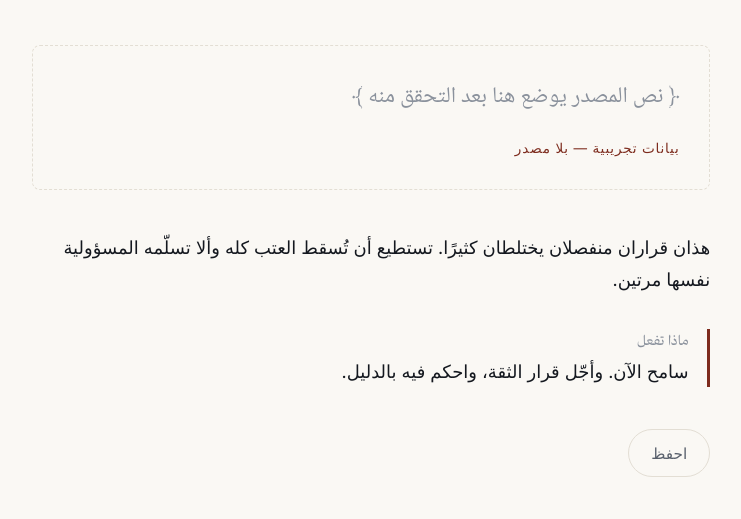
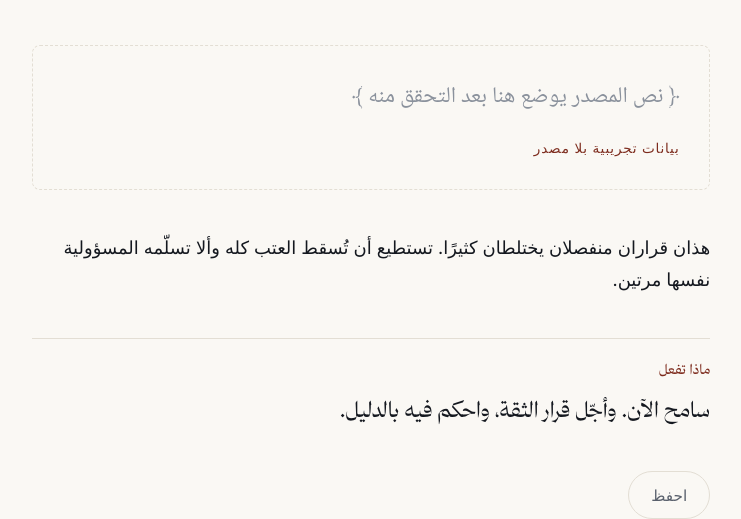
Before and after one commit to SEIFSEIF4/uswah, a Next.js app in the folder web/: page /ar/a-friend-let-me-down in a window 1280 px wide. Shown: the part 681-1200 px from the top of the page, without its empty margins (269-1010 px from the left). Built offline with nearby package versions, Linux system fonts and the light colour scheme; no server answers.

Commit message:
docs: Nawiya, Qalam, Thmanyah and Motqen reference; drop em dashes and accent bar

```diff
--- a/web/app/[locale]/[slug]/page.tsx
+++ b/web/app/[locale]/[slug]/page.tsx
@@ -25,7 +25,7 @@ export async function generateMetadata({
   const s = situationBySlug(slug);
   if (!s) return {};
   return {
-    title: `${s[locale].title} — Uswah`,
+    title: `${s[locale].title} · Uswah`,
     description: s[locale].summary,
     alternates: {
       canonical: `/${locale}/${slug}`,
--- a/web/app/[locale]/layout.tsx
+++ b/web/app/[locale]/layout.tsx
@@ -57,14 +57,14 @@ const copy = {
     quotes: "Sayings",
     search: "Search",
     saved: "Saved",
-    sample: "Sample data — layout preview only. No source here is verified.",
+    sample: "Sample data. Layout preview only, and no source here is verified.",
   },
   ar: {
     home: "أسوة",
     quotes: "مقولات",
     search: "بحث",
     saved: "المحفوظات",
-    sample: "بيانات تجريبية — لمعاينة التصميم فقط. لا مصدر هنا مُتحقَّق منه.",
+    sample: "بيانات تجريبية لمعاينة التصميم فقط. لا مصدر هنا مُتحقَّق منه.",
   },
 } as const;
 
--- a/web/app/globals.css
+++ b/web/app/globals.css
@@ -372,12 +372,20 @@ h1, h2, h3, .display {
 
 .prose p { font-size: 1.06rem; line-height: 1.75; margin: 0 0 1.1rem; }
 
+/* The takeaway is the sentence people screenshot, so it is set as a pulled statement
+   rather than a callout: a hairline above it, the label small, the text a size up. */
 .takeaway {
-  margin: 2rem 0 0;
-  padding-inline-start: 1.1rem;
-  border-inline-start: 3px solid var(--accent);
-  font-size: 1.06rem;
-  line-height: 1.65;
+  margin: 2.5rem 0 0;
+  padding-top: 1.1rem;
+  border-top: 1px solid var(--rule);
+  font-family: var(--font-display), Georgia, serif;
+  font-size: 1.3rem;
+  line-height: 1.5;
+  text-wrap: pretty;
+}
+[dir="rtl"] .takeaway {
+  font-family: var(--font-display-ar), var(--font-arabic), serif;
+  line-height: 1.75;
 }
 .takeaway span {
   display: block;
@@ -385,8 +393,8 @@ h1, h2, h3, .display {
   font-size: .7rem;
   letter-spacing: .14em;
   text-transform: uppercase;
-  color: var(--faint);
-  margin-bottom: .3rem;
+  color: var(--accent);
+  margin-bottom: .5rem;
 }
 [dir="rtl"] .takeaway span {
   font-family: var(--font-arabic), sans-serif;
--- a/web/lib/mock/quotes.ts
+++ b/web/lib/mock/quotes.ts
@@ -18,7 +18,7 @@ export const GRADES: Record<Grade, { en: string; ar: string; storable: boolean }
   quran: { en: "Quran", ar: "قرآن", storable: true },
   sahih: { en: "Sahih", ar: "صحيح", storable: true },
   hasan: { en: "Hasan", ar: "حسن", storable: false },
-  disputed: { en: "Disputed — verify", ar: "محل خلاف — يحتاج تحققًا", storable: false },
+  disputed: { en: "Disputed, verify", ar: "محل خلاف، يحتاج تحققًا", storable: false },
   historical: { en: "Historical account", ar: "واقعة تاريخية", storable: false },
 };
 
@@ -35,14 +35,14 @@ export type Quote = {
 };
 
 const NO_SOURCE = {
-  label: { en: "Sample data — no source attached", ar: "بيانات تجريبية — بلا مصدر" },
+  label: { en: "Sample data, no source attached", ar: "بيانات تجريبية بلا مصدر" },
   placeholder: true,
 };
 
 export const QUOTES: Quote[] = [
   {
     slug: "teach-a-man-to-fish",
-    saying: "Don't give me a fish — teach me how to fish.",
+    saying: "Don't give me a fish. Teach me how to fish.",
     grade: "sahih",
     situation: "asked-for-money-again",
     source: {
@@ -54,13 +54,13 @@ export const QUOTES: Quote[] = [
       angle:
         "The rope and the firewood, rather than the fish: work that preserves a person's dignity is put above asking, whatever the answer to the asking would have been.",
       closeness:
-        "Close, and not identical. The proverb is about capability. The hadith is about dignity — a different reason for the same advice.",
+        "Close, and not identical. The proverb is about capability. The hadith is about dignity: a different reason for the same advice.",
     },
     ar: {
       angle:
         "الحبل والحطب بدل السمكة: عملٌ يحفظ ماء وجه صاحبه مقدَّمٌ على السؤال، مهما كان جواب السؤال.",
       closeness:
-        "قريب وليس مطابقًا. المَثل عن القدرة، والحديث عن الكرامة — سببان مختلفان لنصيحة واحدة.",
+        "قريب وليس مطابقًا. المَثل عن القدرة، والحديث عن الكرامة، وهما سببان مختلفان لنصيحة واحدة.",
     },
   },
   {
@@ -70,7 +70,7 @@ export const QUOTES: Quote[] = [
     source: NO_SOURCE,
     en: {
       angle:
-        "The better-known hadith runs the other way — deeds are judged by intention — which makes the pairing interesting rather than neat.",
+        "The better-known hadith runs the other way. Deeds are judged by intention, which makes the pairing interesting rather than neat.",
       closeness:
         "Weak match, kept because the tension is the point. Presenting it as agreement would be dishonest.",
     },
@@ -82,7 +82,7 @@ export const QUOTES: Quote[] = [
   },
   {
     slug: "control-what-you-can",
-    saying: "Control what you can control. — Stoicism",
+    saying: "Control what you can control. (Stoicism)",
     grade: "hasan",
     source: NO_SOURCE,
     en: {
@@ -106,7 +106,7 @@ export const QUOTES: Quote[] = [
       angle:
         "The perfume-seller and the blacksmith: you leave one carrying the scent and the other carrying the smoke, whether or not you bought anything.",
       closeness:
-        "Very close, and older. The image adds something the saying lacks — that the effect lands on you without your consent.",
+        "Very close, and older. The image adds something the saying lacks: the effect lands on you without your consent.",
     },
     ar: {
       angle:
@@ -123,12 +123,12 @@ export const QUOTES: Quote[] = [
       angle:
         "The conquest of Makkah: after years of persecution, the people who had driven him out were told they were free to go.",
       closeness:
-        "Not really the same idea. That was not revenge reframed as success — it was pardon from a position of power, which is a different category altogether.",
+        "Not really the same idea. That was not revenge reframed as success. It was pardon from a position of power, which is a different category altogether.",
     },
     ar: {
       angle: "فتح مكة: بعد سنوات من الأذى، قيل لمن أخرجوه إنكم الطلقاء.",
       closeness:
-        "ليست الفكرة نفسها. لم يكن انتقامًا في ثوب النجاح، بل عفوًا من موضع قدرة — وهذا باب آخر.",
+        "ليست الفكرة نفسها. لم يكن انتقامًا في ثوب النجاح، بل عفوًا من موضع قدرة، وذاك باب آخر.",
     },
   },
 ];
--- a/web/lib/mock/situations.ts
+++ b/web/lib/mock/situations.ts
@@ -56,11 +56,11 @@ export const TOPICS: { slug: TopicSlug; en: string; ar: string }[] = [
 
 /** Stands in for a verified source. Visible as sample data in both languages. */
 const PLACEHOLDER = {
-  label: { en: "Sample data — no source attached", ar: "بيانات تجريبية — بلا مصدر" },
+  label: { en: "Sample data, no source attached", ar: "بيانات تجريبية بلا مصدر" },
   original: "﴿ نص المصدر يوضع هنا بعد التحقق منه ﴾",
   translation: {
     text: "The verified source text goes here. This entry has none, on purpose.",
-    translator: "—",
+    translator: "none",
   },
   placeholder: true,
 };
```
Also changed, not shown: 37 other files (tests, documents, lock files or other folders).
